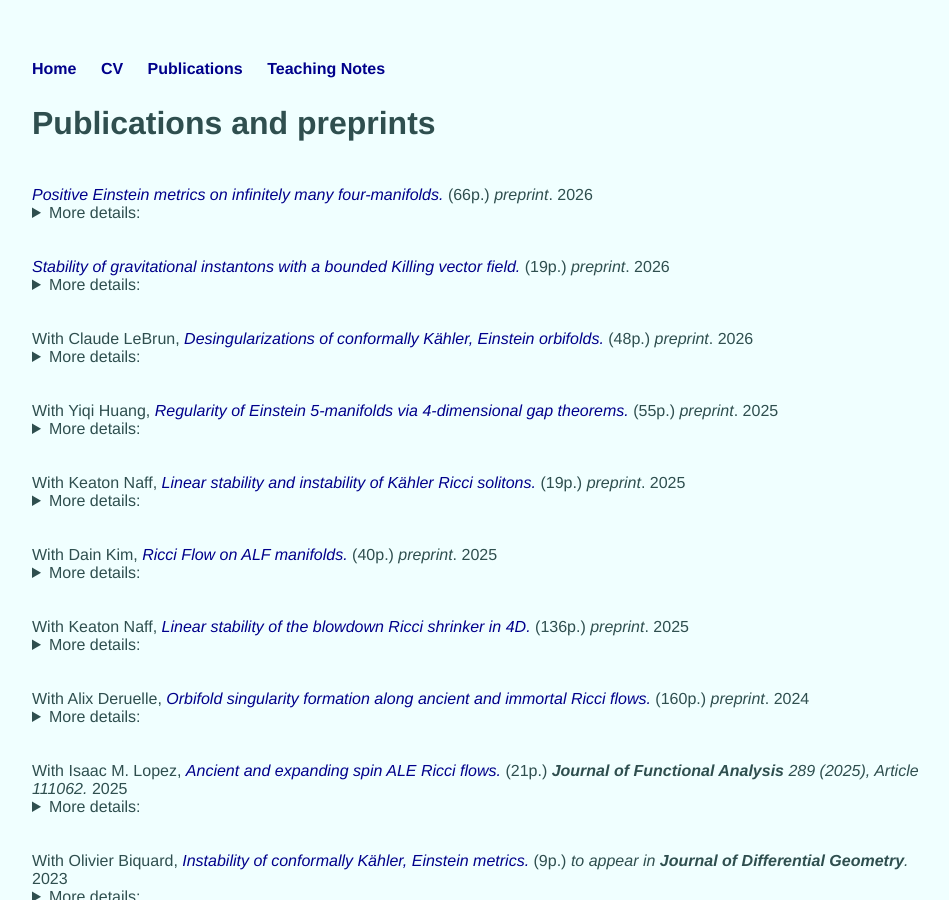
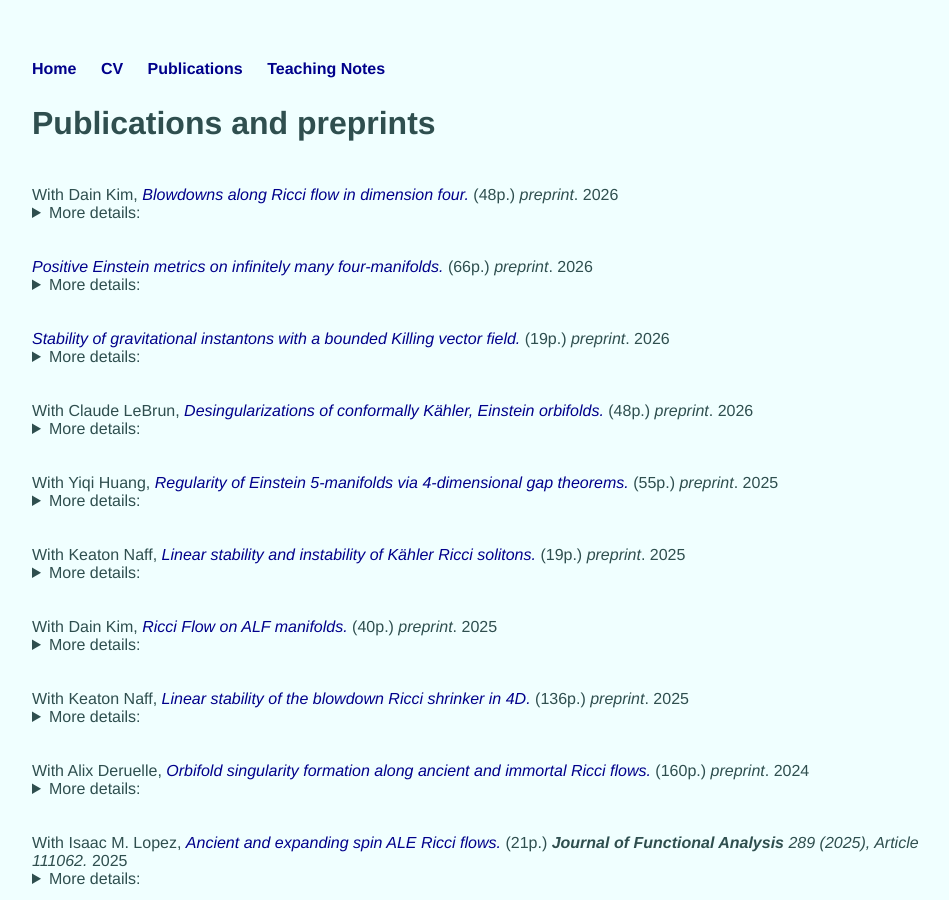
Before and after one commit to tristanozuch/tristanozuch.github.io, a Jekyll site: the page built from publications/index.html, in a window 1280 px wide and 900 px high. Shown: the whole window, without its empty margins (160-1109 px from the left). Built offline with Jekyll 4.4.1, drawn with Linux system fonts in a browser that asks for light colours.

Commit message:
Update index.html

```diff
--- a/publications/index.html
+++ b/publications/index.html
@@ -4,6 +4,15 @@ title: Publications
 ---
 
 <h2>Publications and preprints</h2>
+
+<br /> With Dain Kim, <a href="https://arxiv.org/abs/2611.00139"><i>Blowdowns along Ricci flow in dimension four.</i></a> (48p.) <i>preprint</i>. 2026
+<br />
+<details>
+  <summary>More details:</summary>
+  <div style="margin: 15px;">
+    We prove strict local dynamical stability of the four-dimensional Feldman–Ilmanen–Knopf blowdown shrinking Ricci soliton: the Ricci flow starting from a metric containing a region close enough to a rescaled large compact of the blowdown soliton develops it as its unique tangent flow. This shows that the set of metrics whose first tangent soliton is the blowdown is open. We construct open sets of initial metrics whose Ricci flows perform prescribed ordered sequences of blowdowns and the flow can be restarted from it. We use this to construct Ricci flows attaining arbitrary exotic four-manifolds from standard ones.
+  </div>
+</details><br />
 
 <br /> <a href="https://arxiv.org/abs/2610.08052"><i>Positive Einstein metrics on infinitely many four-manifolds.</i></a> (66p.) <i>preprint</i>.
  2026
```
